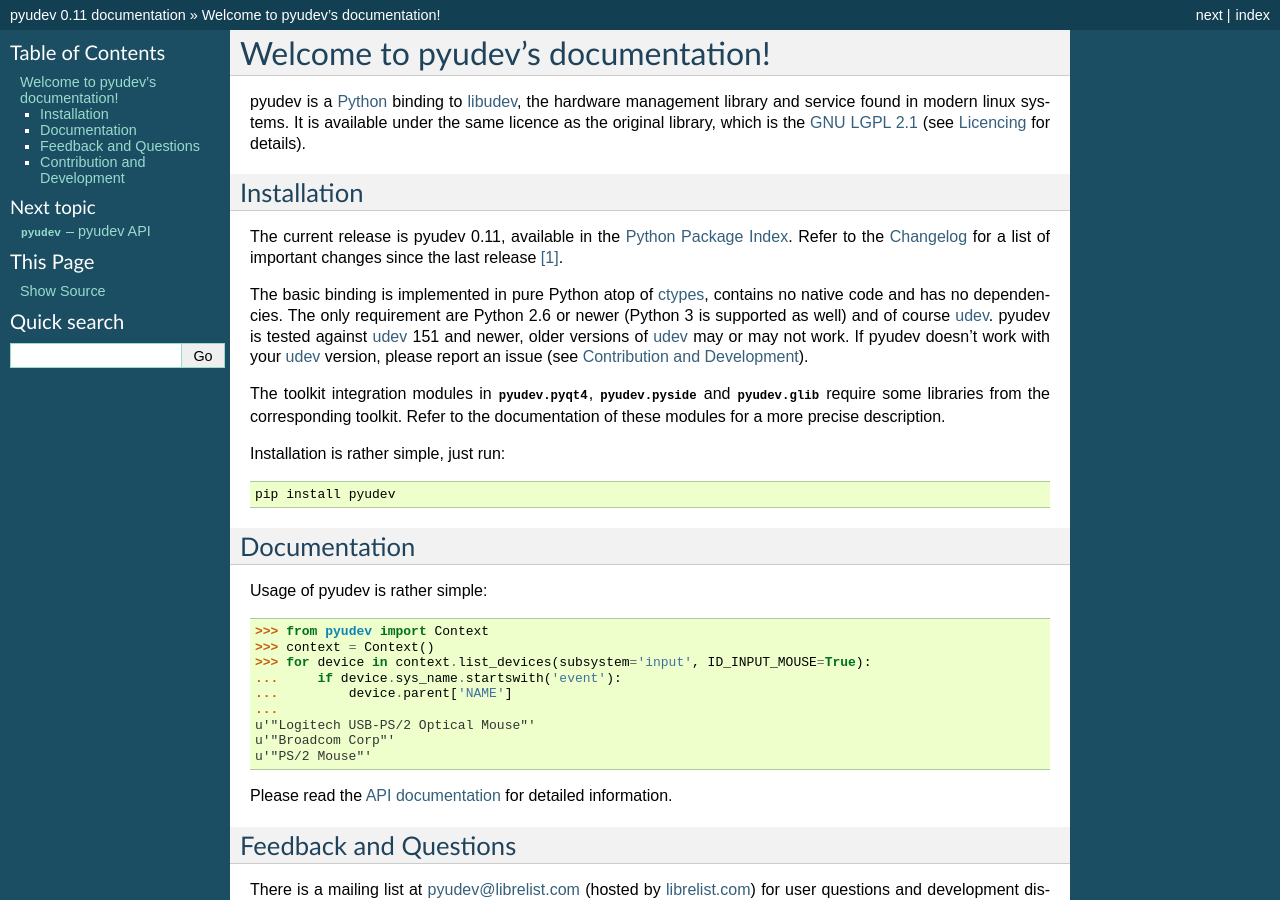
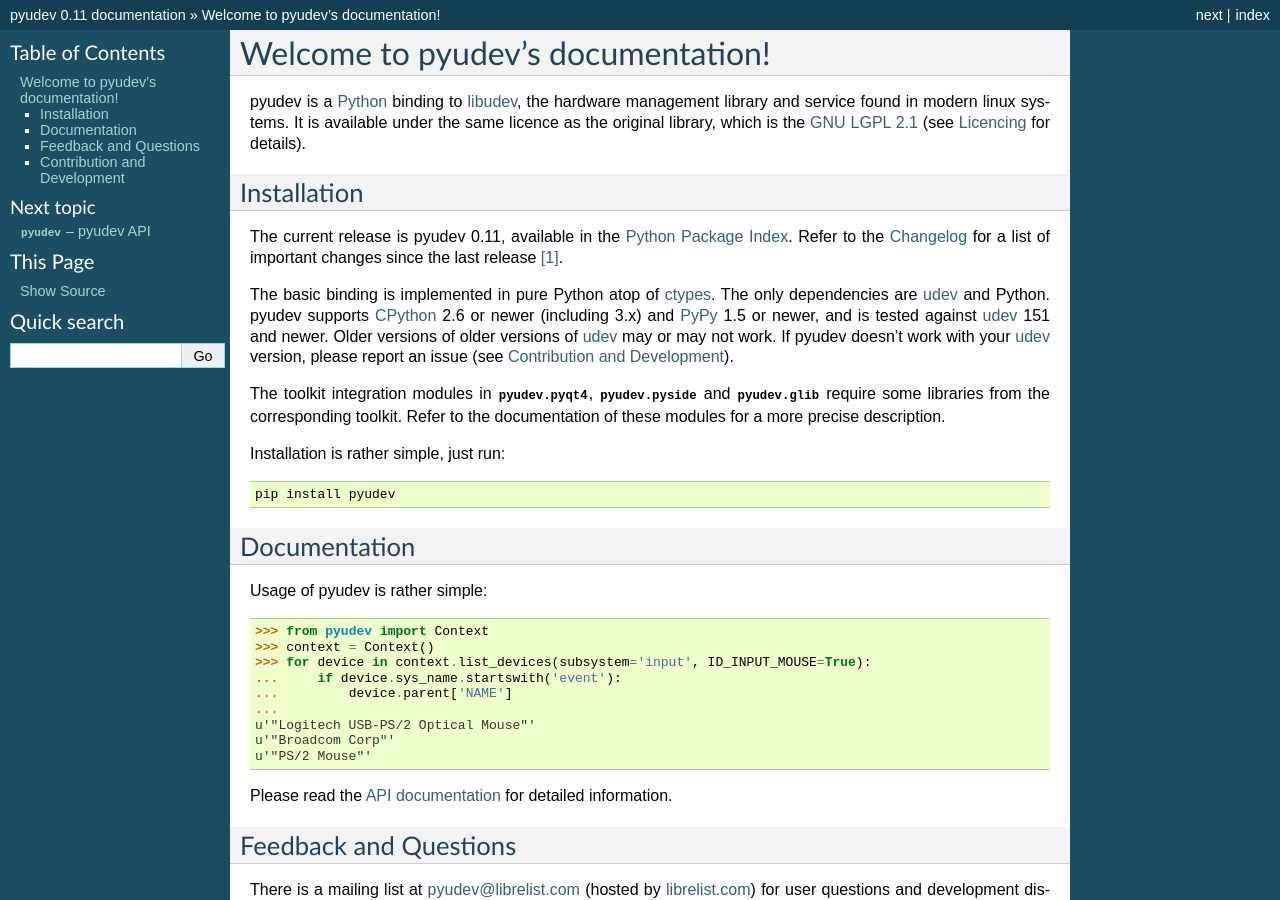
Before and after one commit to pyudev/pyudev, a Sphinx documentation site: the page built from doc/index.rst, in a window 1280 px wide and 900 px high. Built offline with Sphinx 7.4.7, drawn with Linux system fonts in a browser that asks for light colours.

Commit message:
Officially support pypy

```diff
--- a/CHANGES.rst
+++ b/CHANGES.rst
@@ -4,6 +4,7 @@
 - #30: Added :attr:`pyudev.Device.sys_number`
 - #29: Added :meth:`pyudev.Device.from_device_number` and
   :attr:`pyudev.Device.device_number`
+- Officially support PyPy now
 
 
 0.10 (Apr 20, 2011)
--- a/doc/index.rst
+++ b/doc/index.rst
@@ -14,17 +14,16 @@
 Index`_.  Refer to the :doc:`changes` for a list of important changes since
 the last release [#changes]_.
 
-The basic binding is implemented in pure Python atop of ctypes_, contains no
-native code and has no dependencies.  The only requirement are Python 2.6 or
-newer (Python 3 is supported as well) and of course udev_.  pyudev is tested
-against udev_ 151 and newer, older versions of udev_ may or may not work.  If
+The basic binding is implemented in pure Python atop of ctypes_.  The only
+dependencies are udev_ and Python.  pyudev supports CPython_ 2.6 or newer
+(including 3.x) and PyPy_ 1.5 or newer, and is tested against udev_ 151 and
+newer.  Older versions of older versions of udev_ may or may not work.  If
 pyudev doesn't work with your udev_ version, please report an issue (see
 :ref:`contribution`).
 
 The toolkit integration modules in :mod:`pyudev.pyqt4`, :mod:`pyudev.pyside`
-and :mod:`pyudev.glib` require some libraries from the corresponding
-toolkit.  Refer to the documentation of these modules for a more precise
-description.
+and :mod:`pyudev.glib` require some libraries from the corresponding toolkit.
+Refer to the documentation of these modules for a more precise description.
 
 Installation is rather simple, just run::
 
@@ -90,6 +89,8 @@
 
 .. _GNU LGPL 2.1: http://www.gnu.org/licenses/old-licenses/lgpl-2.1.html
 .. _Python: http://www.python.org/
+.. _CPython: http://www.python.org/
+.. _PyPy: http://codespeak.net/pypy/
 .. _PyQt4: http://www.riverbankcomputing.co.uk/software/pyqt/intro/
 .. _libudev: http://www.kernel.org/pub/linux/utils/kernel/hotplug/udev.html
 .. _udev: http://www.kernel.org/pub/linux/utils/kernel/hotplug/udev.html
```
